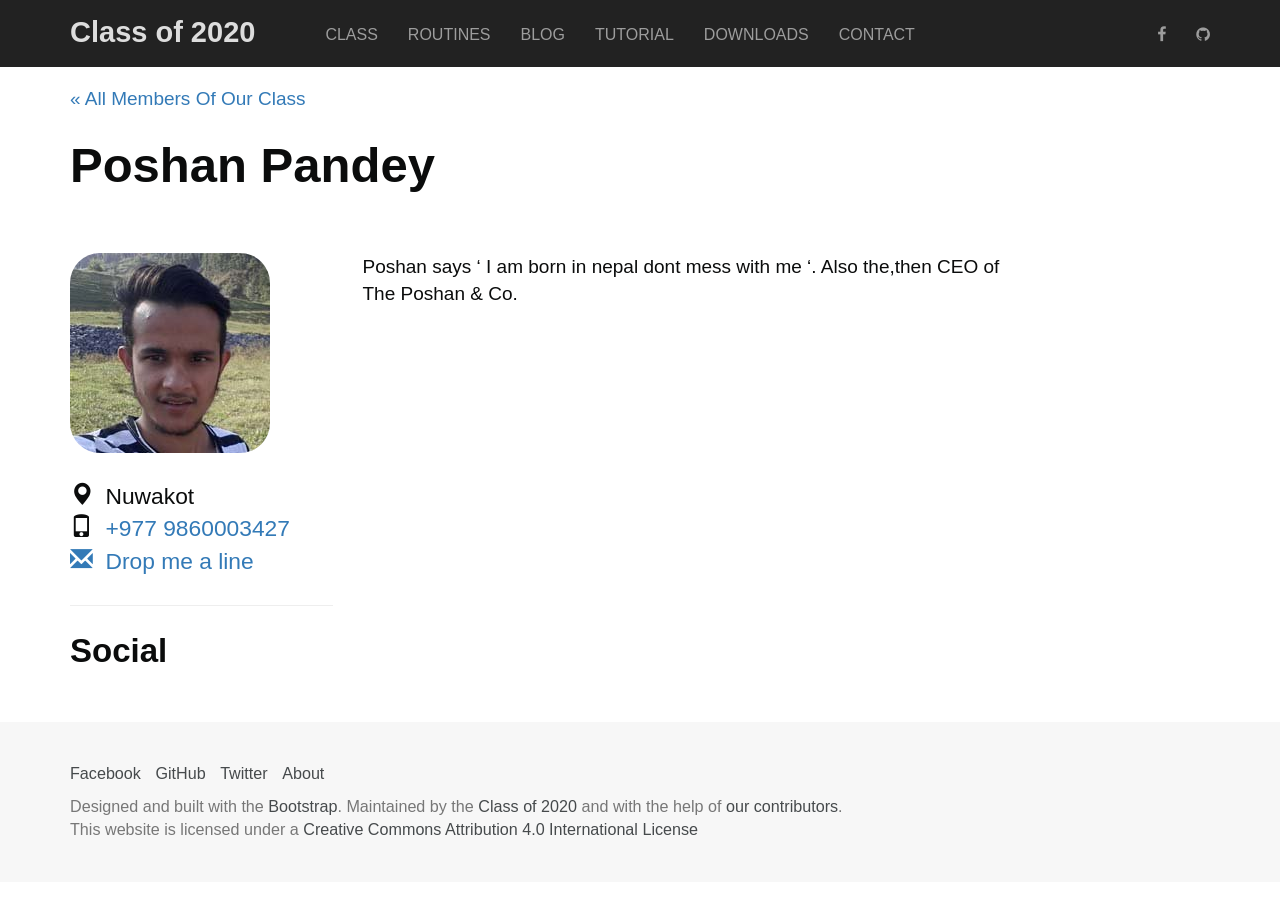
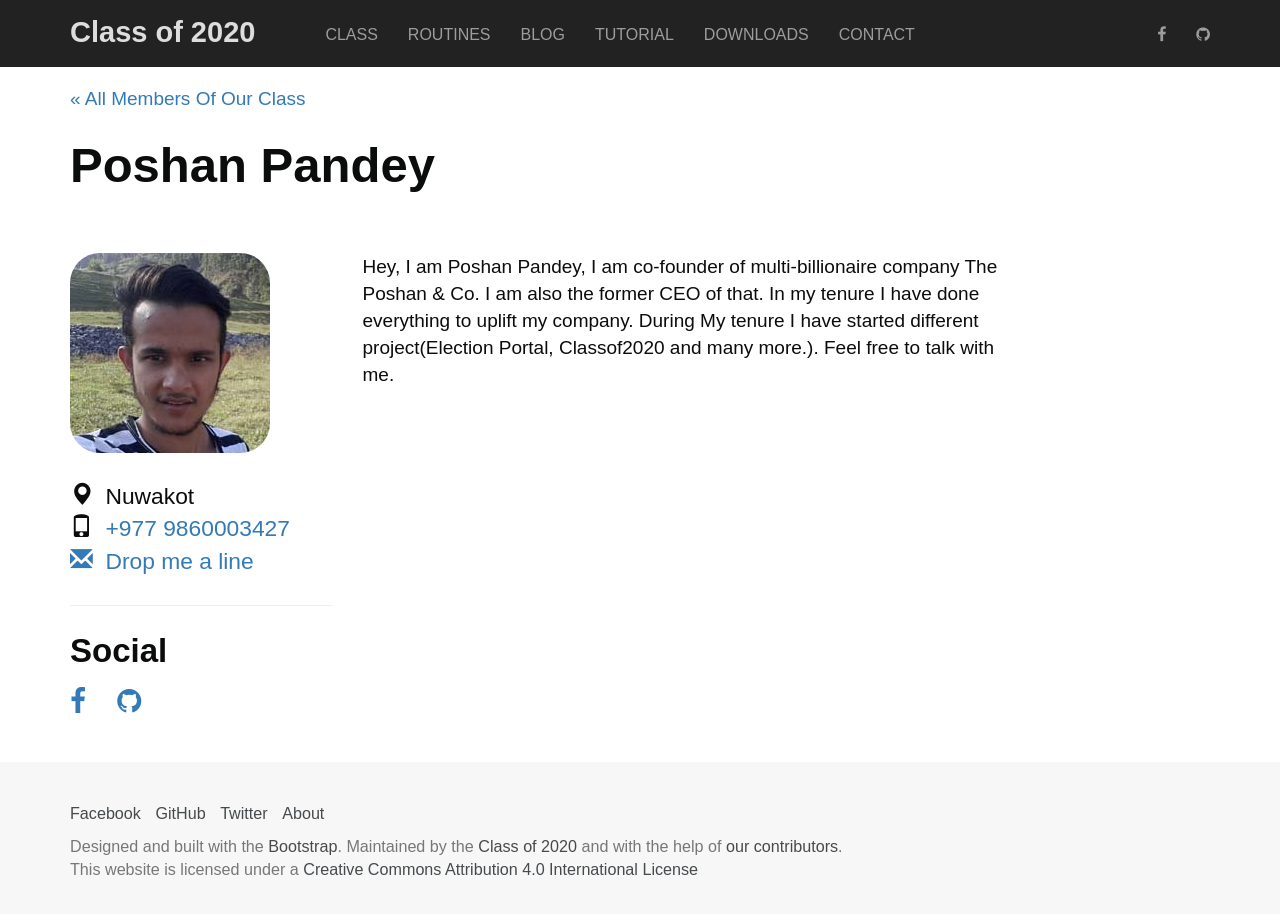
Before and after one commit to Classof2020/classof2020.github.io, a Jekyll site: the page built from _class/poshan_pandey.md, in a window 1280 px wide and 922 px high. Shown: the top 914 px of the window. Built offline with Jekyll 4.4.1, drawn with Linux system fonts in a browser that asks for light colours; nearby versions of some CDN libraries; some web fonts are replaced.

Commit message:
Update poshan_pandey.md
updates my bio, fb and github link

```diff
--- a/_class/poshan_pandey.md
+++ b/_class/poshan_pandey.md
@@ -6,14 +6,13 @@ place: Nuwakot
 email: poshan0126@gmail.com
 phonenumber: 9860003427
 website:
-facebook:
+facebook: https://www.facebook.com/jay.poshan
 twitter:
 linkedin:
 instagram:
-github:
+github: https://github.com/poshan0126
 memberid:
 layout: profile
 ---
 
-Poshan says ' I am born in nepal
-dont mess with me '. Also the,then CEO of The Poshan & Co.
+Hey, I am Poshan Pandey, I am co-founder of multi-billionaire company The Poshan & Co. I am also the former CEO of that. In my tenure I have done everything to uplift my company. During My tenure I have started different project(Election Portal, Classof2020 and many more.). Feel free to talk with me.
```
